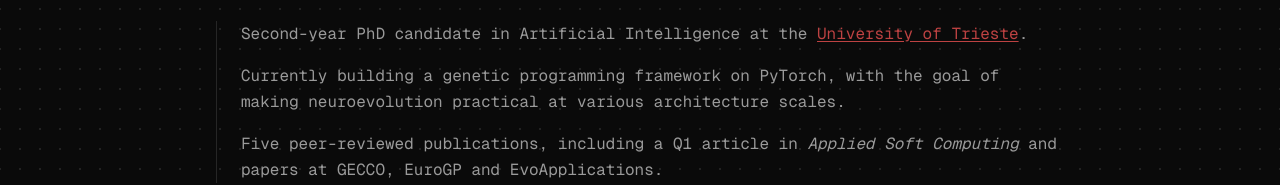
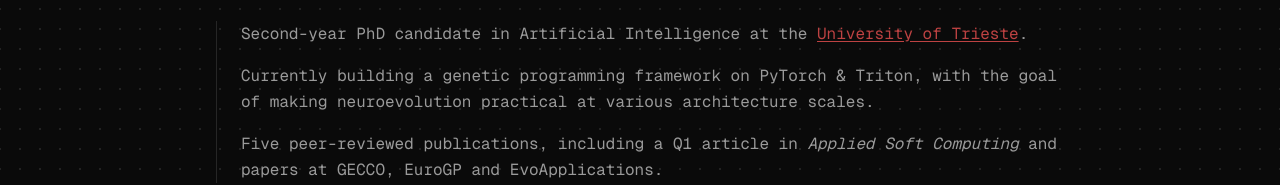
Before and after one commit to fredericosantos/personal-site, an Astro site: page / in a window 1280 px wide. Shown: the part 591-776 px from the top of the page. Built offline with nearby package versions, Linux system fonts and the light colour scheme; Astro itself is replaced by a stand-in of ours; animation ran at ten frames a second.

Commit message:
copy(about): mention Triton in the framework line
Co-Authored-By: Claude Opus 5.5 <noreply@anthropic.com>

```diff
--- a/src/pages/index.astro
+++ b/src/pages/index.astro
@@ -121,7 +121,7 @@ const publications = (await getCollection("publications"))
           <a href="https://www.units.it/" target="_blank" rel="noopener" class="text-accent hover:text-text transition-colors underline underline-offset-2">University of Trieste</a>.
         </p>
         <p>
-          Currently building a genetic programming framework on PyTorch, with the goal of making neuroevolution practical at various architecture scales.
+          Currently building a genetic programming framework on PyTorch &amp; Triton, with the goal of making neuroevolution practical at various architecture scales.
         </p>
         <p>
           Five peer-reviewed publications, including a Q1 article in <em>Applied Soft Computing</em> and papers at GECCO, EuroGP and EvoApplications.
```
